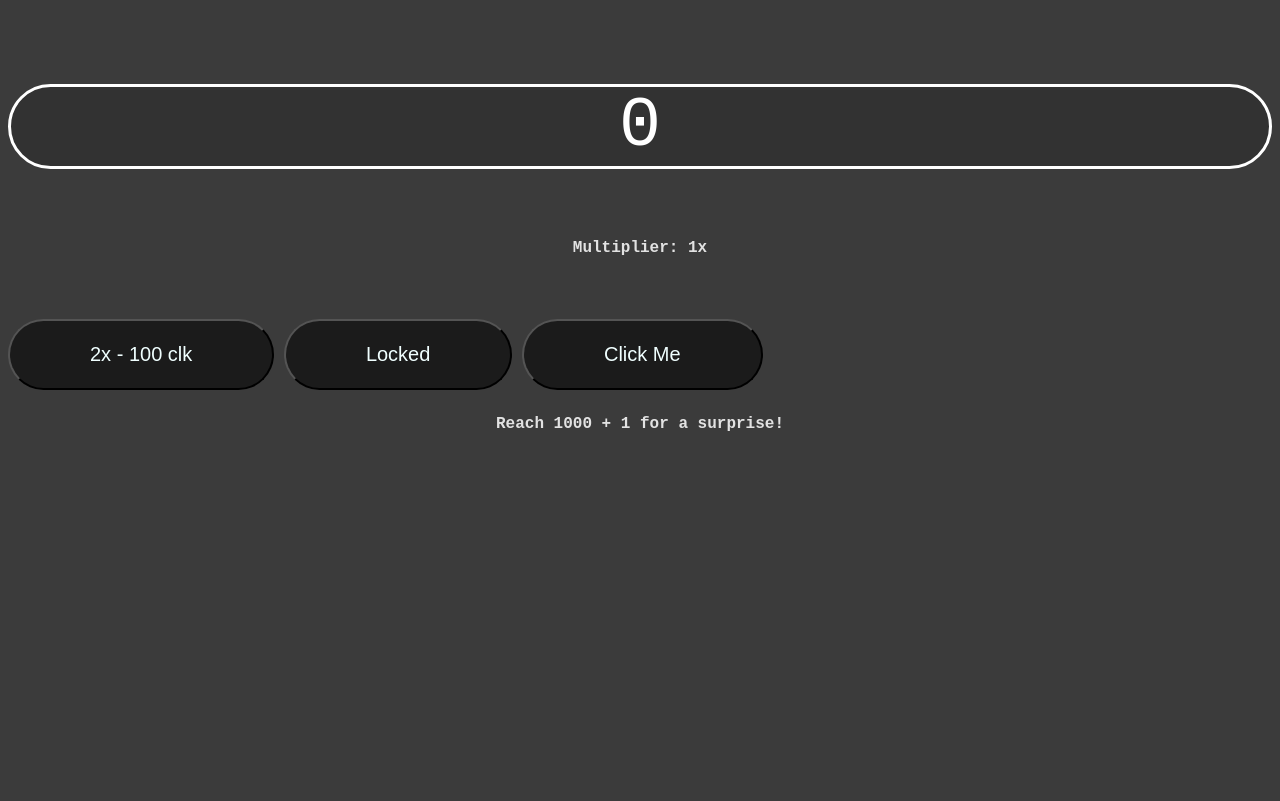
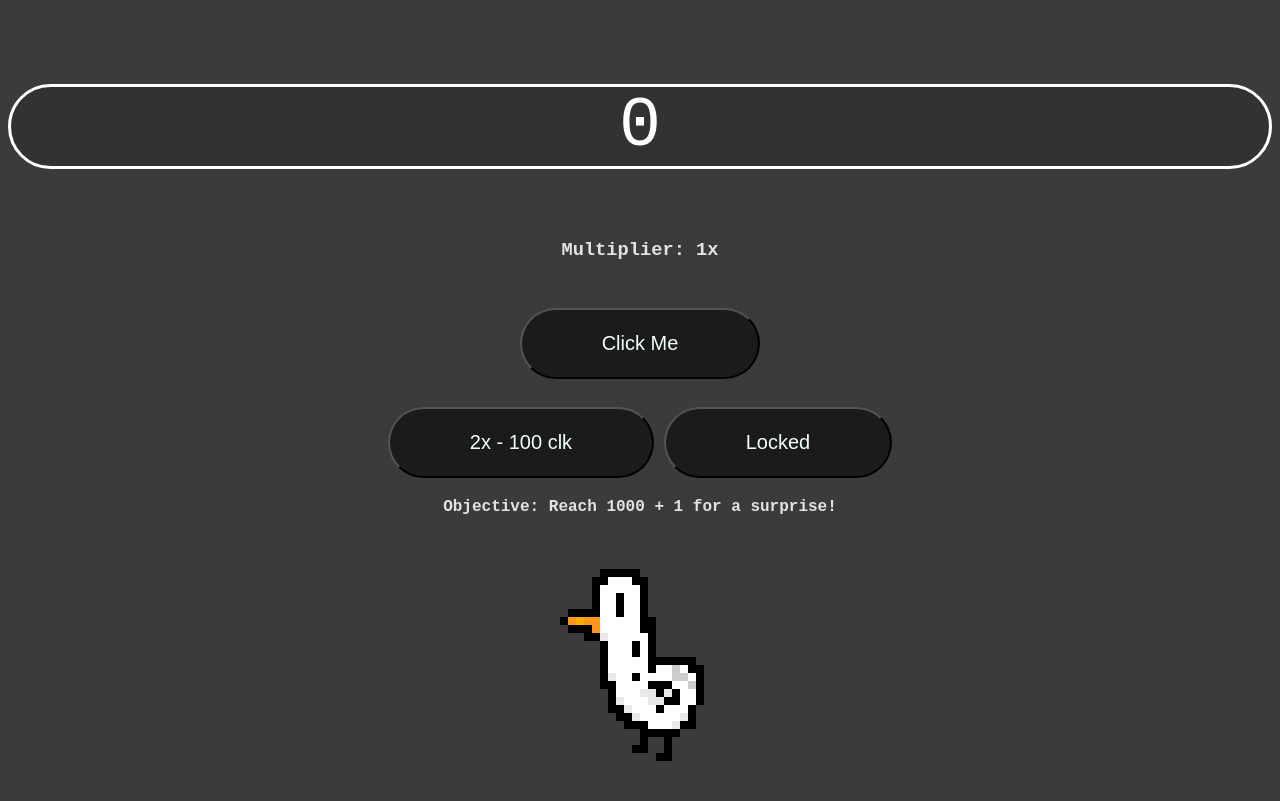
Before and after one commit to sonic28g/buttoncliker, a plain HTML site: page index.html in a window 1280 px wide. Shown: the part 151-952 px from the top of the page. Before the commit the page ends 800 px from the top, so only its background shows below. Drawn offline with Linux system fonts and the light colour scheme.

Commit message:
v1.3.1
change Name and Button positions;
+ Duck

```diff
--- a/index.html
+++ b/index.html
@@ -7,15 +7,20 @@
         <meta name="viewport" content="width=device-width, initial-scale=1.0">
     </head>
     <body>
-        <h1 align="center">The Button Game</h1>
-        <p align="center" id="num">0</p>
-        <h4 align="center" id="mult">Multiplier: 1x</h4>
-        <div id="btn">
+        <h1 align="center">The Button</h1>
+        <div id="shape">
+            <p align="center" id="num">0</p>
+        </div></center>
+
+        <h3 align="center" id="mult">Multiplier: 1x</h3>
+        <div id="btn" align="center">
+            <button onclick="clicker()">Click Me</button>
+            <br>
             <button id="double" onclick="changeMul2()">2x - 100 clk</button>
             <button id="quint" onclick="changeMul5()">Locked</button>
-            <button onclick="clicker()">Click Me</button>
         </div>
-        <center><h4>Reach 1000 + 1 for a surprise!</h6></center>
-        <script src="script.js"></script>
+        <center><h4>Objective: Reach 1000 + 1 for a surprise!</h6></center>
+        <img src="duck.gif">
+        <center><script src="script.js"></script></center>
     </body>
 </html>
--- a/style.css
+++ b/style.css
@@ -16,7 +16,7 @@ p{
 
 #btn button{
     padding: 22px 80px;
-    margin-top: 40px;
+    margin-top: 28px;
     border-radius: 80px;
     font-size: 20px;
     border-color: black;
@@ -26,14 +26,10 @@ p{
     display: inline;
 }
 
-#btn button:hover{
-    background-color: rgb(37, 37, 37);
-    border-color: rgb(103, 103, 103);
-}
 
-h4{
+h3,h4{
     color: rgb(226, 226, 226);
-    margin-top: 25px;
+    margin-top: 20px;
 }
 
 h1{
@@ -41,3 +37,9 @@ h1{
     font-size: 75px;
     text-decoration:underline;
 }
+
+img{
+    display: block;
+    margin-left: auto;
+    margin-right: auto;
+}
```
Also changed, not shown: duck.gif (added).
